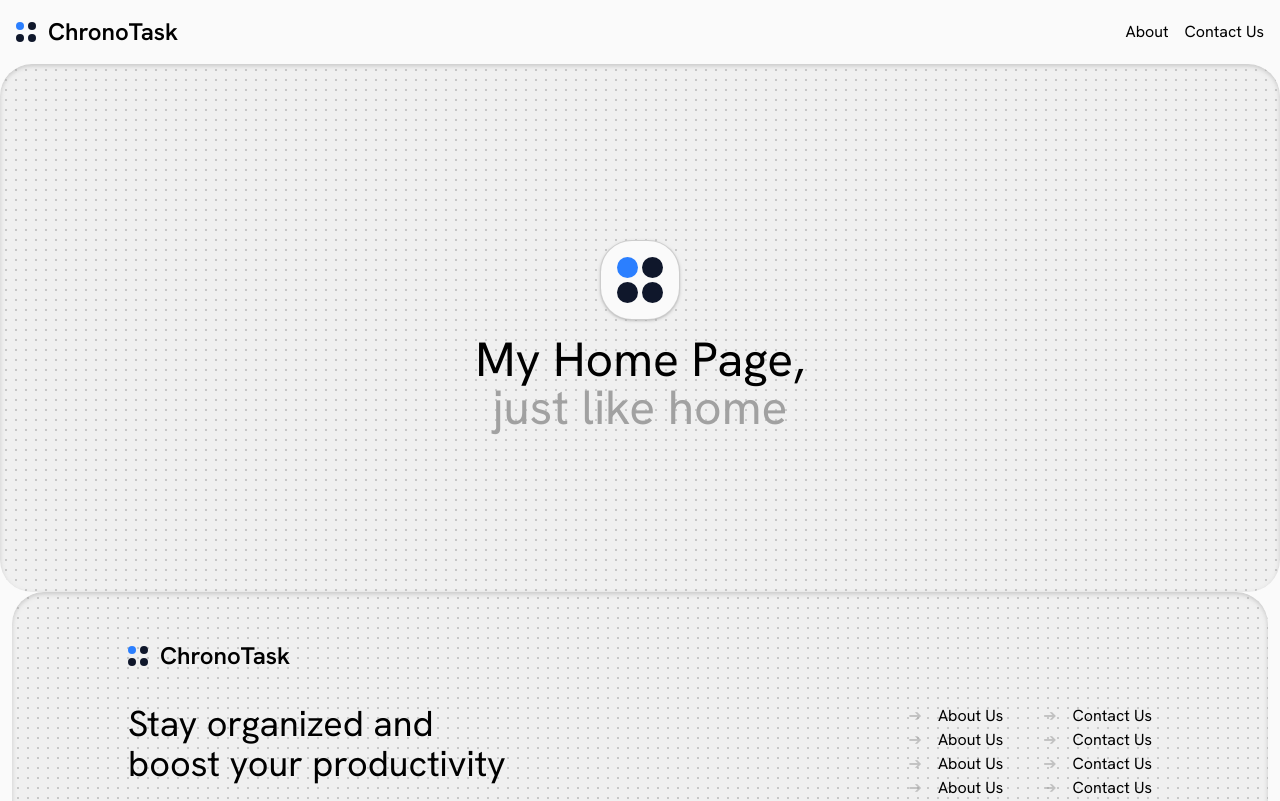
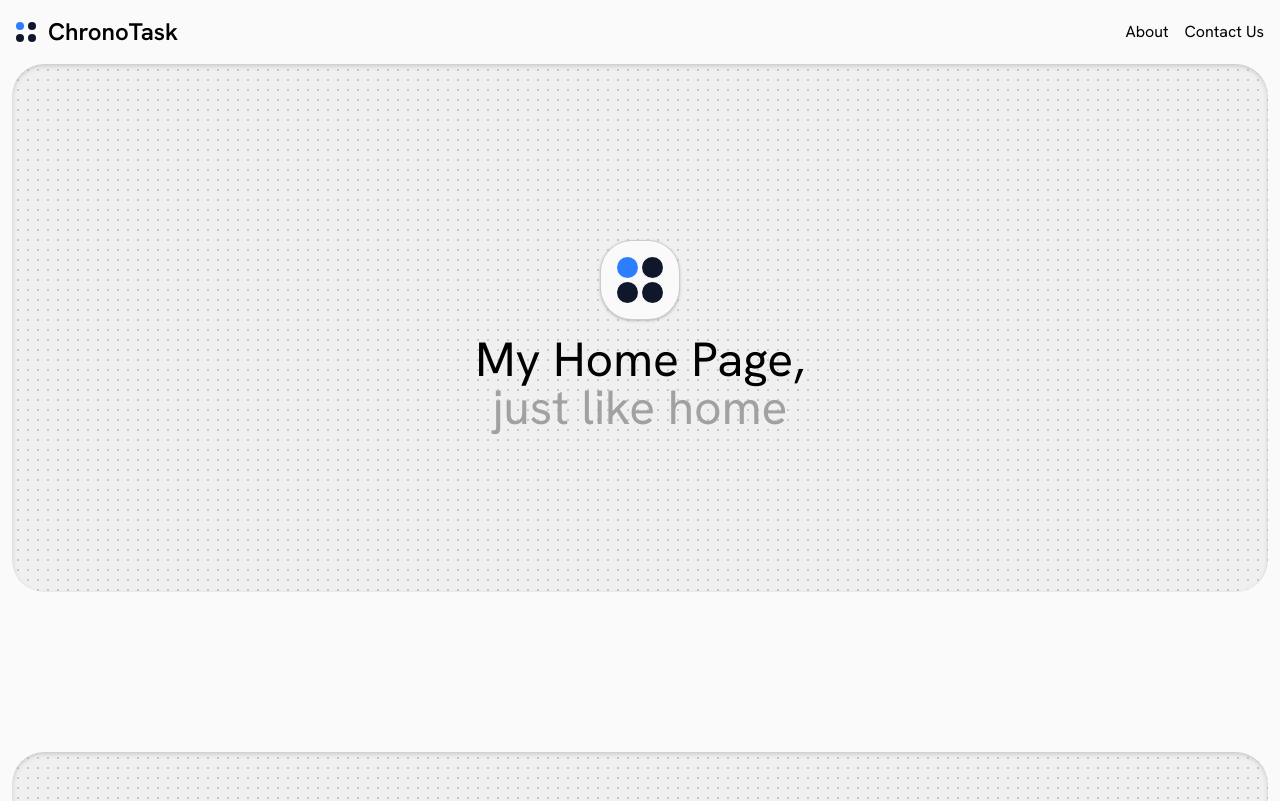
Before and after one commit to sronnaim/koda-b10-react-4, a React (Vite) app: page / in a window 1280 px wide. Shown: the top 801 px of the page. Built offline with nearby package versions, Linux system fonts and the light colour scheme.

Commit message:
feat: added margins on home page

```diff
--- a/src/pages/Home.jsx
+++ b/src/pages/Home.jsx
@@ -3,8 +3,8 @@ import { Icon } from "../components/Logo";
 export default function Home() {
     return (
         <>
-            <section className="max-w-7xl mx-auto">
-                <div className="dotted inset-shadow-sm inset-shadow-neutral-400/50 bg-neutral-200/50 rounded-4xl py-40">
+            <section className="max-w-7xl mx-auto mb-40">
+                <div className="dotted mx-2 md:mx-3 inset-shadow-sm inset-shadow-neutral-400/50 bg-neutral-200/50 rounded-4xl py-40">
                     <div className="flex justify-center py-4" aria-hidden={true}>
                         <Icon />
                     </div>
```
